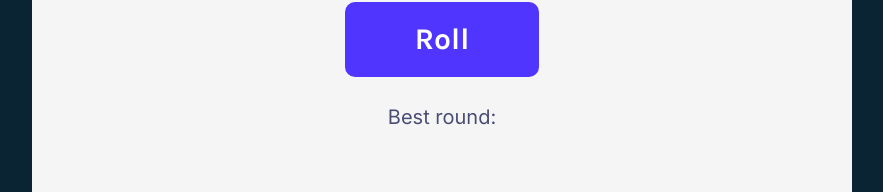
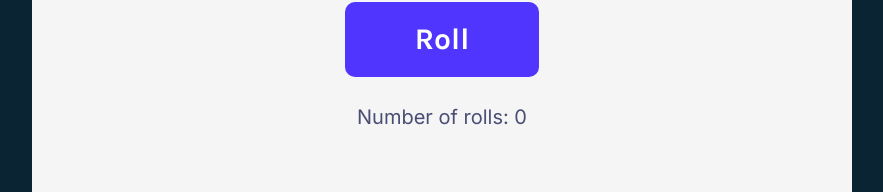
Before and after one commit to bendiz/tenzi-game, a React (Vite) app: page / in a window 1280 px wide. Shown: the part 567-759 px from the top of the page, without its empty margins (198-1081 px from the left). Built offline with nearby package versions, Linux system fonts and the light colour scheme.

Commit message:
Fix typo

```diff
--- a/src/App.jsx
+++ b/src/App.jsx
@@ -121,8 +121,8 @@ function App() {
       <div className="dice-container">{dice}</div>
       <button onClick={rollDice}>{tenzi ? "Reset" : "Roll"}</button>
       {tenzi && <Confetti />}
-      {bestRound && <p>Number of rolls: {diceRolls}</p>}
-      <p>Best round: {bestRound}</p>
+      <p>Number of rolls: {diceRolls}</p>
+      {bestRound && <p>Best round: {bestRound}</p>}
     </main>
   );
 }
```
